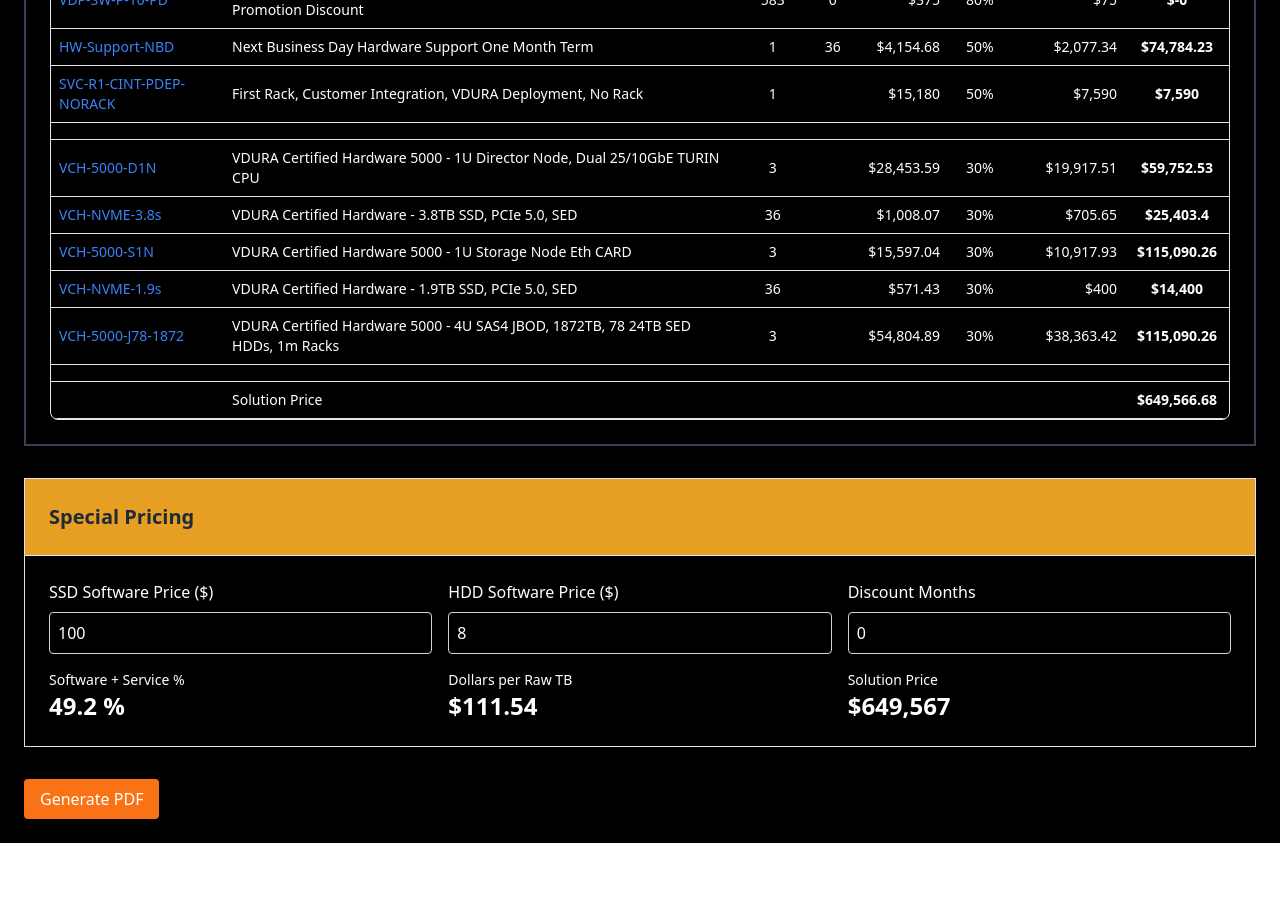
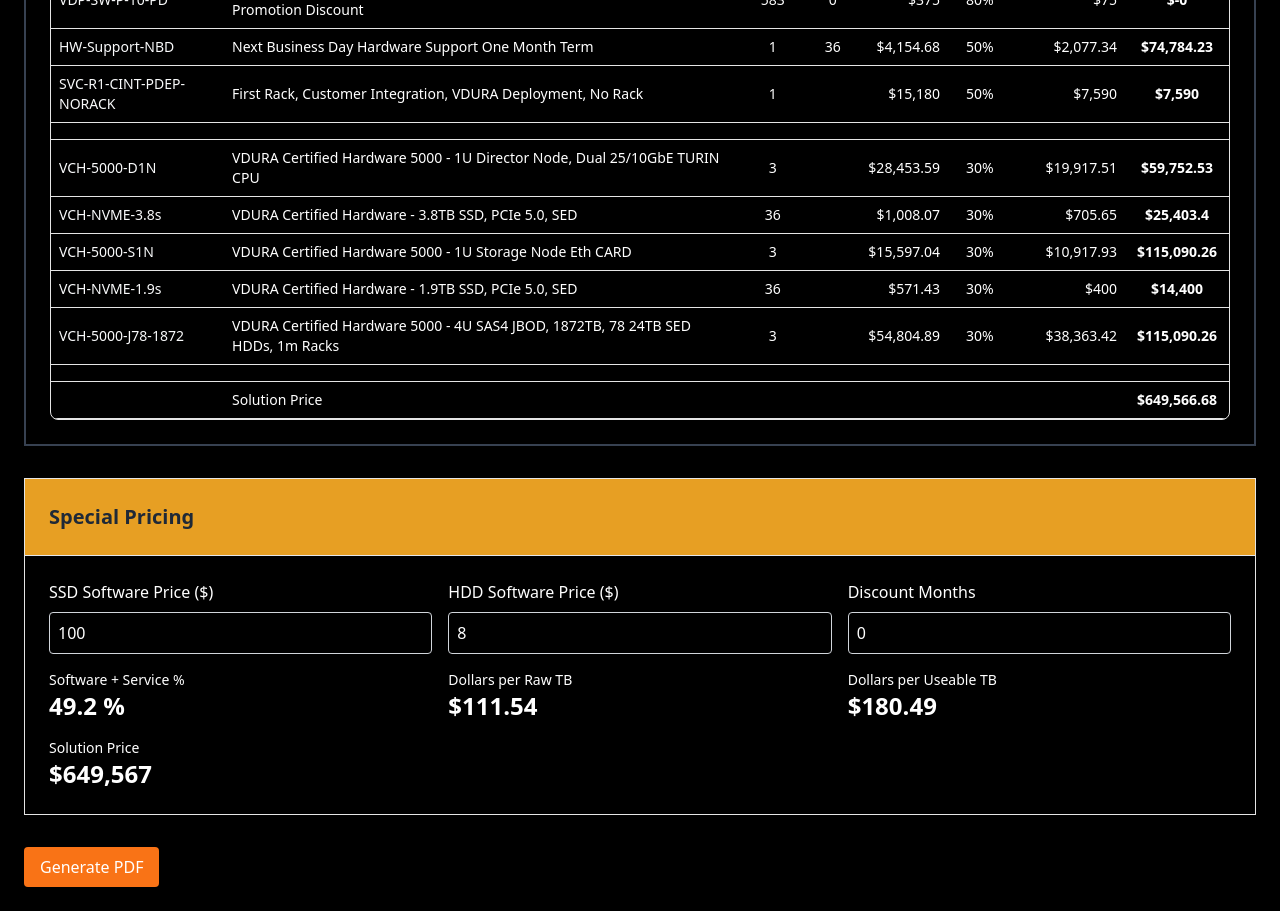
Before and after one commit to eriksalo/erik-web, a React (Create React App) app: page / in a window 1280 px wide. Shown: the part 1420-2331 px from the top of the page. Before the commit the page ends 2263 px from the top, so only its background shows below. Built offline with nearby package versions, Linux system fonts and the light colour scheme; what aws-amplify would draw is missing.

Commit message:
Added dollaers per eff TB

```diff
--- a/src/App.js
+++ b/src/App.js
@@ -74,13 +74,16 @@ const StorageConfigurator = () => {
     vpodUseableCapacity: 0,
     veloUseableCapacity: 0,
     useableEff: 0,
-    effectiveEff: 0
+    effectiveEff: 0,
+    dollarsPerEffectiveTB: 0
+
   });
 
   const [minRawCapacity, setMinRawCapacity] = useState(0);
   const prevConfigRef = useRef(config);
   const [bom, setBom] = useState([]);
   const [dollarsPerRawTB, setDollarsPerRawTB] = useState(0);
+
 
   // Helper function to get product price
   const getProductPrice = (partNumber, quarter) => {
@@ -197,7 +200,6 @@ const getAvailableEncodingSchemes = (vpodCount) => {
     const vpodSsdCost = config.vpodCount * 12 * getProductPrice('VCH-NVME-1.9s', config.quarter);
 
     const hardwareCost = veloDirectorCost + veloSsdCost + storageNodeCost + vpodSsdCost + hddCost  ;
-    console.log('hardwareCost', hardwareCost);
 
     // Calculate service costs using the new part numbers
     const standardServicePn = 'HW-Support-NBD';
@@ -337,7 +339,8 @@ const getAvailableEncodingSchemes = (vpodCount) => {
     const totalSolutionCost = ssdSoftwareCost + hddSoftwareCost + discountCost + totalServiceCost + hardwareCost + getProductPrice(INSTALLATION , config.quarter);
 
   // Calculate dollarsPerRawTB
-     const dollarsPerRawTB = totalSolutionCost / (totalSsdCapacity + totalHddCapacity);
+     const dollarsPerRawTB = totalSolutionCost / metrics.totalRawCapacity;
+     const dollarsPerEffectiveTB = totalSolutionCost / metrics.totalEffectiveCapacity;
 
     const bom = [
        {
@@ -470,12 +473,14 @@ const getAvailableEncodingSchemes = (vpodCount) => {
       totalEffectiveCapacity: capacityResults.totalEffectiveCapacity ,
       totalCompressedEffectiveCapacity: capacityResults.totalEffectiveCapacity * config.compressionRatio,
       useableEff: (capacityResults.totalEffectiveCapacity / metrics.totalRawCapacity) * 100,
-      effectiveEff: (metrics.totalCompressedEffectiveCapacity / metrics.totalRawCapacity) * 100
+      effectiveEff: (metrics.totalCompressedEffectiveCapacity / metrics.totalRawCapacity) * 100,
+      dollarsPerEffectiveTB: dollarsPerEffectiveTB
     });
 
     // Calculate dollarsPerRawTB
 
     setDollarsPerRawTB(dollarsPerRawTB);
+
 
     setBom(bom);
 
@@ -893,7 +898,7 @@ const getAvailableEncodingSchemes = (vpodCount) => {
               <TableBody>
                 {bom.map((item, index) => (
                   <TableRow key={index} className="hover:bg-gray-50">
-                    <TableCell className="font-medium text-blue-500">{item.partNumber}</TableCell>
+                    <TableCell className="font-medium text-gray-50">{item.partNumber}</TableCell>
                     <TableCell className="font-medium">{item.item}</TableCell>
                     <TableCell className="text-center">{item.quantity}</TableCell>
                     <TableCell className="text-center font-medium">{item.months}</TableCell>
@@ -955,6 +960,10 @@ const getAvailableEncodingSchemes = (vpodCount) => {
       <p className="text-2xl font-bold">${dollarsPerRawTB.toFixed(2)}</p>
     </div>
     <div>
+      <p className="text-sm font-medium">Dollars per Useable TB</p>
+      <p className="text-2xl font-bold">${metrics.dollarsPerEffectiveTB.toFixed(2)}</p>
+    </div>
+    <div>
       <p className="text-sm font-medium">Solution Price</p>
       <p className="text-2xl font-bold">${Number(metrics.totalSolutionCost || 0).toLocaleString(undefined, { maximumFractionDigits: 0 })}</p>
     </div>
```
